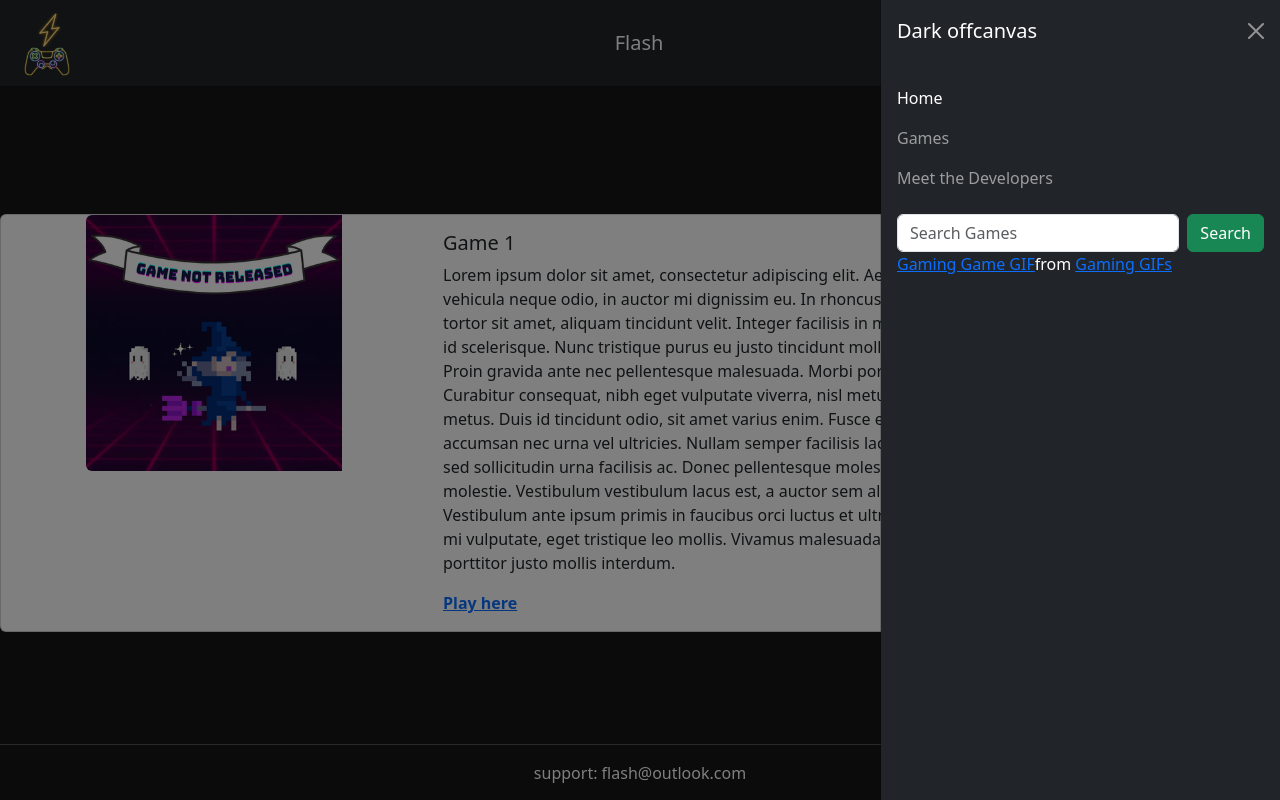
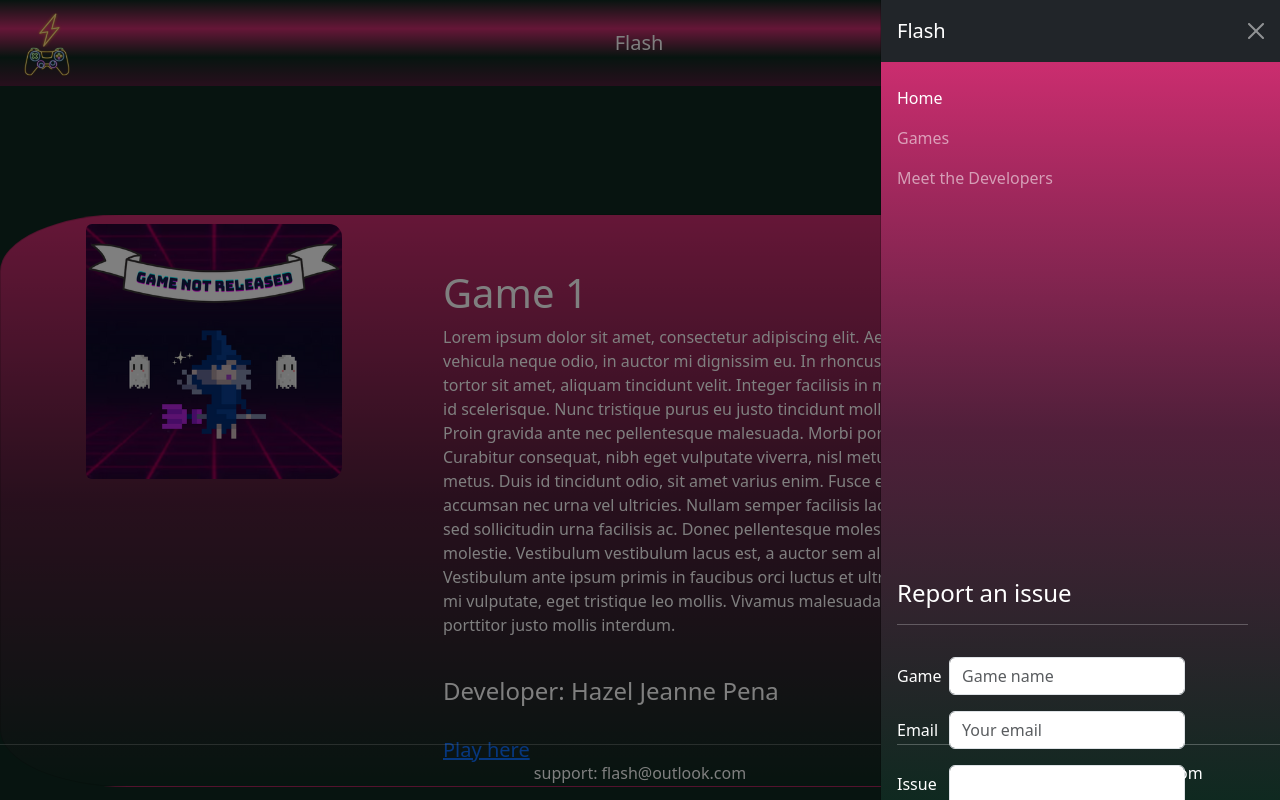
Before and after one commit to Benstamous/Project_Flash, a website: page index.html in a window 1280 px wide. Both pictures are taken after a click on the button "Toggle navigation". Drawn offline with nearby package versions, Linux system fonts and the light colour scheme; a script that the page names is missing.

Commit message:
Added styles and minor adjustments

```diff
--- a/index.html
+++ b/index.html
@@ -13,7 +13,8 @@
 
 </head>
 <body>
-    <nav class="navbar navbar-dark bg-dark sticky-top"><!--changed to sticky-top-->
+    <!--NAVBAR-->
+    <nav class="navbar navbar-dark sticky-top"><!--changed to sticky-top-->
         <div class="container-fluid">
           <img src="./images/flash-logo.png" alt="logo" width="70">
           <a class="navbar-brand" href="#">Flash</a>
@@ -22,9 +23,10 @@
           </button>
           <div class="offcanvas offcanvas-end text-bg-dark" tabindex="-1" id="offcanvasDarkNavbar" aria-labelledby="offcanvasDarkNavbarLabel">
             <div class="offcanvas-header">
-              <h5 class="offcanvas-title" id="offcanvasDarkNavbarLabel">Dark offcanvas</h5>
+              <h5 class="offcanvas-title" id="offcanvasDarkNavbarLabel">Flash</h5>
               <button type="button" class="btn-close btn-close-white" data-bs-dismiss="offcanvas" aria-label="Close"></button>
             </div>
+            <!--DRAWER-->
             <div class="offcanvas-body">
               <ul class="navbar-nav justify-content-end flex-grow-1 pe-3">
                 <li class="nav-item">
@@ -36,35 +38,80 @@
                 <li class="nav-item">
                   <a class="nav-link" href="#">Meet the Developers</a>
                 </li>
+
+                <!--REPORT FORM-->
+                <div class="container-report">
+                  <div class="row row-content text-white mt-5 mb-5">
+                      <div class="col-12 ml-5">
+                        <h4>Report an issue</h4>
+                        <hr />
+                      </div>
+                        <div class="col-md-10 ml-5 mr-5">
+                          <form>
+                              <div class="form-group row mt-3">
+                                <label for="firstName" class="col-md-2 col-form-label">Game</label>
+                                <div class="col-md-10">
+                                    <input type="text" class="form-control" id="firstName" name="firstName" placeholder="Game name" />
+                                </div>
+                              </div>
+                              <div class="form-group row mt-3">
+                                <label for="email" class="col-md-2 col-form-label">Email</label>
+                                <div class="col-md-10">
+                                    <input type="email" class="form-control" id="email" name="email" placeholder="Your email"/>
+                                </div>
+                              </div>
+                              <div class="form-group row mt-3">
+                                <label for="feedback" class="col-md-2 col-form-label">Issue</label>
+                                <div class="col-md-10">
+                                    <textarea class="form-control" id="feedback" name="Feedback" rows="8"></textarea>
+                                </div>
+                              </div>
+                              <div class="form-group row mt-3">
+                                <div class="offset-md-2 col-md-10">
+                                    <button type="submit" class="btn btn-secondary">SEND</button>
+                                </div>
+                              </div>
+                          </form>
+                          <div class="support">
+                            <hr>
+                            <p>support: flash@outlook.com</p>
+                        </div>
+                      </div>
+                  </div>
+                </div>
               </ul>
-              <form class="d-flex mt-3" role="search">
-                <input class="form-control me-2" type="search" placeholder="Search Games" aria-label="Search">
-                <button class="btn btn-success" type="submit">Search</button>
-              </form>
-              <div class="tenor-gif-embed" data-postid="17547456" data-share-method="host" data-aspect-ratio="1" data-width="100%"><a href="https://tenor.com/view/gaming-game-logo-glitch-gif-17547456">Gaming Game GIF</a>from <a href="https://tenor.com/search/gaming-gifs">Gaming GIFs</a></div> <script type="text/javascript" async src="https://tenor.com/embed.js"></script>
             </div>
           </div>
         </div>
       </nav>
 
+      <!--GAME CARD-->
       <div class="card">
         <div class="row g-0">
           <div class="col-md-4">
             <img src="images/not-realeased-1.png" class="img-fluid rounded-start" alt="...">
           </div>
-          <div class="col-md-8">
+          <div class="col-md-8 card-captions">
             <div class="card-body">
-              <h5 class="card-title">Game 1</h5>
+              <h1 class="card-title">Game 1</h1>
               <p class="card-text">Lorem ipsum dolor sit amet, consectetur adipiscing elit. Aenean porttitor metus eget est iaculis sodales. Cras vehicula neque odio, in auctor mi dignissim eu. In rhoncus viverra rutrum. Nam elit orci, bibendum vitae tortor sit amet, aliquam tincidunt velit. Integer facilisis in metus ac convallis. Donec gravida tincidunt ipsum id scelerisque. Nunc tristique purus eu justo tincidunt mollis. Donec efficitur tincidunt massa vitae accumsan. Proin gravida ante nec pellentesque malesuada. Morbi porttitor erat ligula, et blandit massa vehicula quis. Curabitur consequat, nibh eget vulputate viverra, nisl metus fermentum erat, vitae egestas lorem turpis nec metus. Duis id tincidunt odio, sit amet varius enim. Fusce eleifend finibus risus vel pretium.
 
                 Vestibulum accumsan nec urna vel ultricies. Nullam semper facilisis lacus sit amet semper. Nulla interdum rutrum enim, sed sollicitudin urna facilisis ac. Donec pellentesque molestie cursus. Nulla elementum lorem et tempus molestie. Vestibulum vestibulum lacus est, a auctor sem aliquet id. Sed sagittis sit amet nulla ut pretium. Vestibulum ante ipsum primis in faucibus orci luctus et ultrices posuere cubilia curae; Aenean tincidunt orci a mi vulputate, eget tristique leo mollis. Vivamus malesuada tempor nibh non rhoncus. Vivamus pretium porttitor justo mollis interdum.</p>
-                <a href="#" class="card-link"><b>Play here</b></a>
+
+                <br>
+
+                <h4>Developer: Hazel Jeanne Pena</h3>
+
+                <br>
+
+                <a href="#" class="card-link"><h5>Play here</h5></a>
             </div>
           </div>
         </div>
       </div>
+
+      <!--FOOTER-->
       <footer>
-
         <div class="dfooter">
           <hr>
           <p>support: flash@outlook.com</p>
--- a/styles.css
+++ b/styles.css
@@ -1,5 +1,5 @@
 body {
-    background-color: #171616;
+    background-color: #0f2920;
 }
 
 .card{
@@ -11,8 +11,31 @@ body {
   margin-left: auto;
   margin-right: auto;
   width: 60%;
+  border-radius: 5%;
+  margin-bottom: 2%;
+  margin-top: 2%;
 }
 
+.offcanvas-body{
+    background-image: linear-gradient(180deg, #cb2d6f,#501f3a, #0f2920);}
+
+.navbar{
+    background-image: linear-gradient(180deg, #0f2920, #cb2d6f,#0f2920,#501f3a);
+}
+
+.container-report{
+    margin-top: 95%;
+}
+
+.card {
+    background-image: linear-gradient(180deg, #cb2d6f,#501f3a, #0f2920);
+    border-radius: 10%;
+}
+
+.card-captions{
+    margin-top: 3%;
+    color:white
+}
 .dfooter{
     text-align: center;
     color: white;
@@ -25,3 +48,12 @@ body {
 hr{
     color: white;
 }
+
+.support{
+    text-align: center;
+    color: white;
+    position: absolute;
+    bottom: 0;
+    width: 100%;
+    height: 4.5rem;
+}
```
